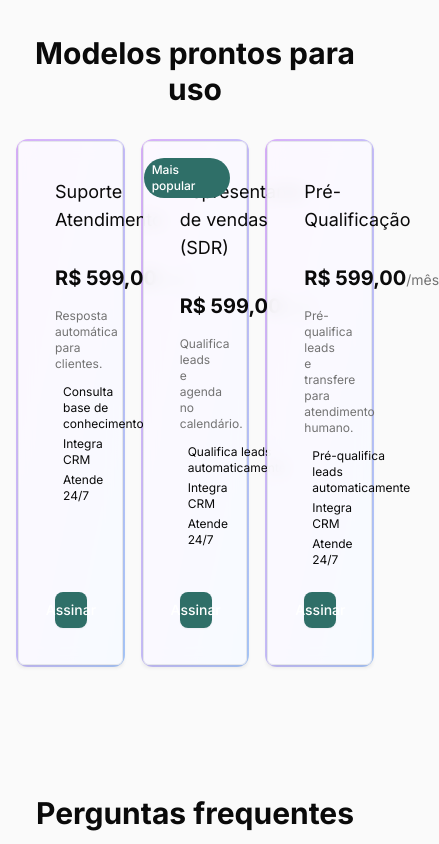
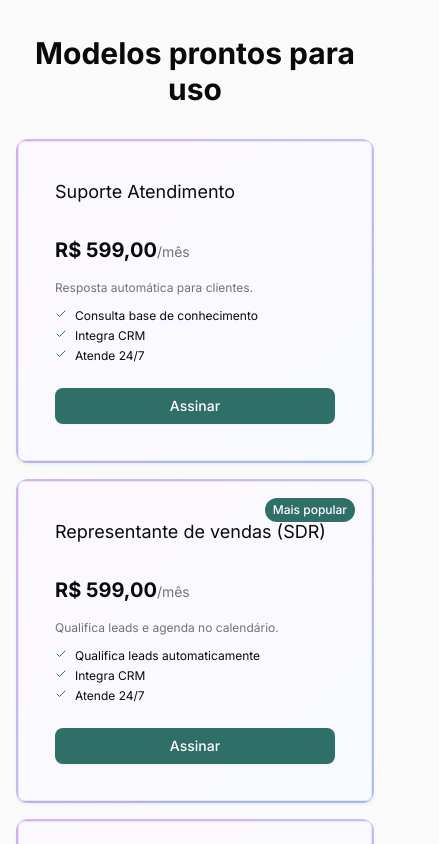
Before and after one commit to Evoluke/agent-plugandplay, a Next.js app: page / in a window 390 px wide. Shown: the part 3560-4404 px from the top of the page, 439 px wide, since content can reach past the window. Built offline with nearby package versions, Linux system fonts and the light colour scheme; no server answers.

Commit message:
style: stack pricing cards on mobile

```diff
--- a/components/landing/Pricing.tsx
+++ b/components/landing/Pricing.tsx
@@ -61,7 +61,7 @@ export default function Pricing() {
           Modelos prontos para uso
         </h2>
         <ul
-          className="grid grid-cols-3 gap-4 sm:gap-6"
+          className="grid grid-cols-1 gap-4 sm:gap-6 md:grid-cols-3"
           role="list"
         >
           {plans.map(({ name, tagline, features, popular }) => (
```
